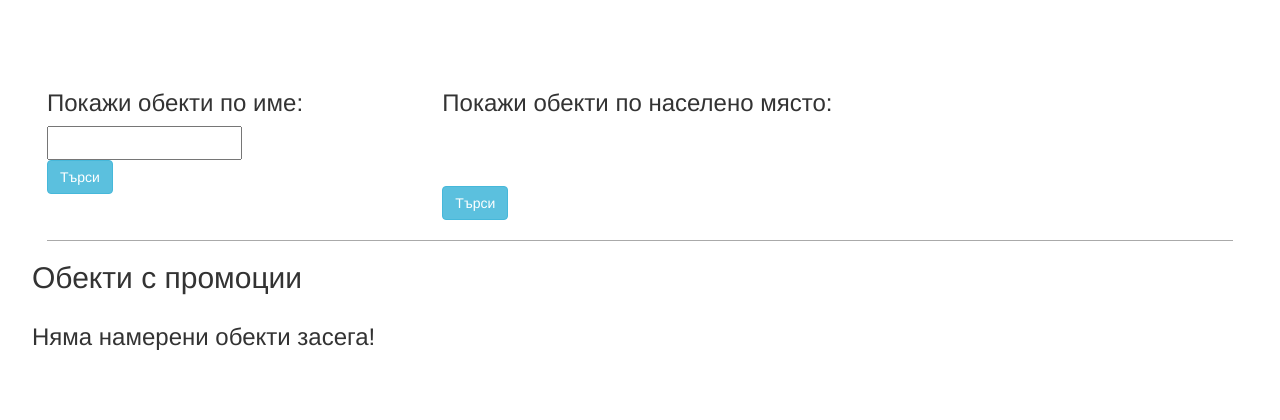
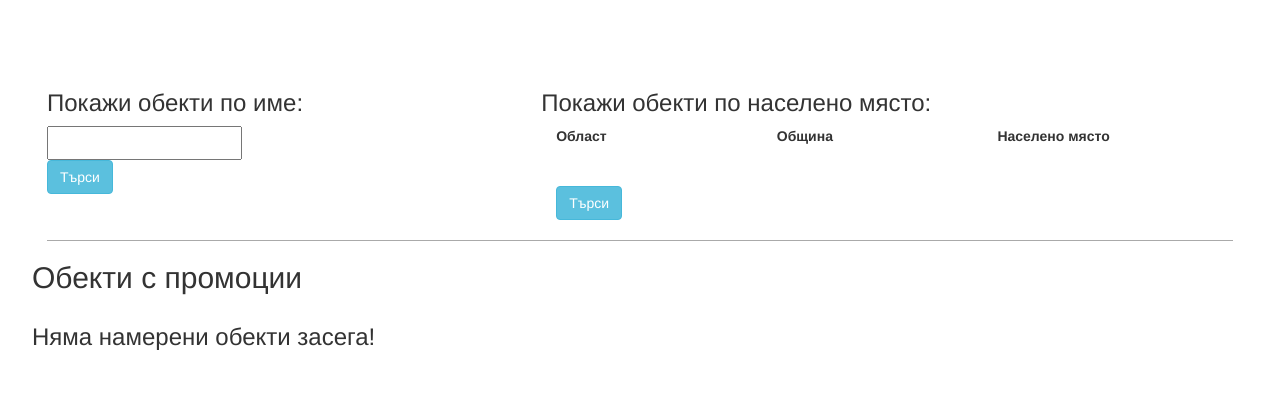
Before and after one commit to AsenNikolov80/magnet, a Yii app: template views/site/ads.php in a window 1280 px wide. Shown: the top 420 px of the page. Run offline with PHP 8.4 and a stand-in for Yii, Linux system fonts and the light colour scheme; the template is opened without the code that fills it, so the values that code supplies are empty; form fields are guessed from the names that the template uses; some libraries are stand-ins or nearby versions.

Commit message:
css fixes

```diff
--- a/views/site/ads.php
+++ b/views/site/ads.php
@@ -7,6 +7,7 @@
         border-radius: 10px;
         padding: 5px;
         background-color: #eee;
+        background-color: #f5f9fb;
     }
 
     .col-sm-4 > a {
@@ -30,29 +31,37 @@
     \app\components\Components::printFlashMessages();
     ?>
     <div class="col-xs-12 row">
-        <div class="col-sm-4">
+        <div class="col-sm-5">
             <h3>Покажи обекти по име:</h3>
             <?= Html::beginForm();
-            echo Html::textInput('name', '', ['class' => 'form-control', 'style' => 'width:30%', 'required' => true]) . '<br/>';
+            echo Html::textInput('name', '', ['class' => 'form-control', 'style' => 'width:90%', 'required' => true]) . '<br/>';
             echo Html::submitButton('Търси', ['class' => 'btn btn-info']);
             echo Html::endForm(); ?>
         </div>
-        <div class="col-sm-8">
+        <div class="col-sm-7">
             <h3>Покажи обекти по населено място:</h3>
             <?= Html::beginForm(); ?>
-            <div class="col-sm-4">
-                <?= Html::dropDownList('region', '', $regions, ['id' => 'region', 'class' => 'form-control']) ?>
+            <div class="col-md-4">
+                <label>Област
+                    <?= Html::dropDownList('region', '', $regions, ['id' => 'region', 'class' => 'form-control']) ?>
+                </label>
             </div>
-            <div class="col-sm-4">
-                <?= Html::dropDownList('community', '', $communities, ['id' => 'community', 'class' => 'form-control']) ?>
+            <div class="col-md-4">
+                <label>Община
+                    <?= Html::dropDownList('community', '', $communities, ['id' => 'community', 'class' => 'form-control']) ?>
+                </label>
             </div>
-            <div class="col-sm-4">
-                <?= Html::dropDownList('city', '', $cities, ['id' => 'city', 'class' => 'form-control']) ?>
+            <div class="col-md-4">
+                <label>Населено място
+                    <?= Html::dropDownList('city', '', $cities, ['id' => 'city', 'class' => 'form-control']) ?>
+                </label>
             </div>
             <br/>
             <br/>
             <br/>
-            <?= Html::submitButton('Търси', ['class' => 'btn btn-info']); ?>
+            <div class="col-md-4">
+                <?= Html::submitButton('Търси', ['class' => 'btn btn-info']); ?>
+            </div>
             <?= Html::endForm(); ?>
         </div>
     </div>
```
Also changed, not shown: views/site/contact.php (+31 -12 lines), views/site/index.php (+8 -8 lines).
